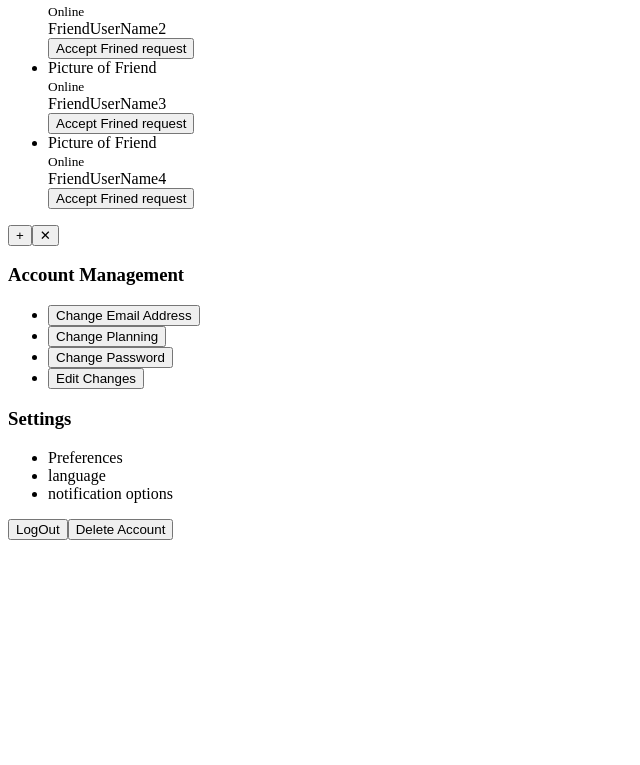
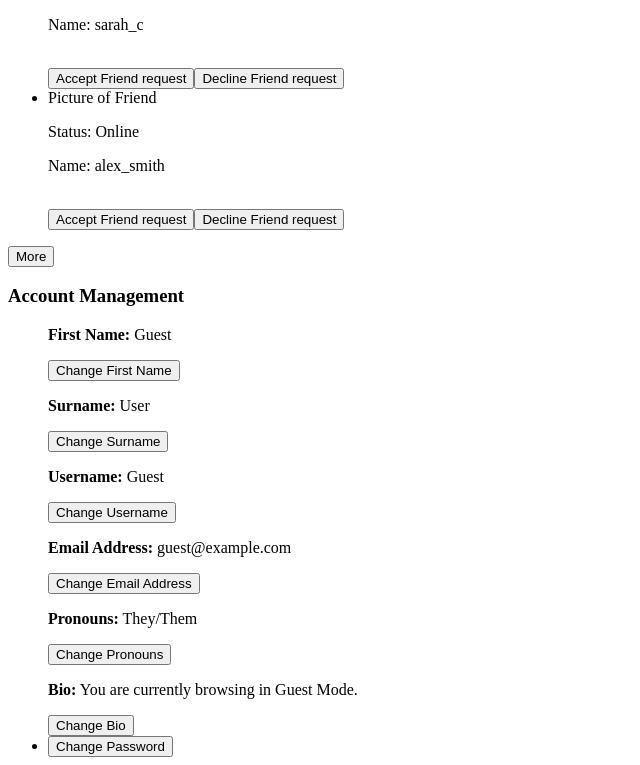
Before and after one commit to u23734176-del/IMY220-Photo-SharingWebsite-, a React (Vite) app in the folder SnapShare/Frontend/: page /profile in a window 1280 px wide. Shown: the part 675-1440 px from the top of the page, without its empty margins (0-640 px from the left). Before the commit the page ends 1223 px from the top, so only its background shows below. Built offline with nearby package versions, Linux system fonts and the light colour scheme.

Commit message:
Finished with Home, Profile and alot

```diff
--- a/SnapShare/Frontend/src/App.jsx
+++ b/SnapShare/Frontend/src/App.jsx
@@ -29,28 +29,36 @@ function App() {
       username: "tadiwanashe",
       firstname: "Tadiwanashe",
       surname: "Chigeza",
-      email: "tadiwanashe@example.com"
+      email: "tadiwanashe@example.com",
+      pronouns: "He/Him",
+      bio: "Full-stack developer building SnapShare!"
     },
     {
       id: 2,
       username: "john_doe",
       firstname: "John",
       surname: "Doe",
-      email: "john@example.com"
+      email: "john@example.com",
+      pronouns: "He/Him",
+      bio: "Photography enthusiast and world traveler."
     },
     {
       id: 3,
       username: "sarah_c",
       firstname: "Sarah",
       surname: "Connor",
-      email: "sarah@example.com"
+      email: "sarah@example.com",
+      pronouns: "She/Her",
+      bio: "Nature lover, coffee drinker, and tech fanatic."
     },
     {
       id: 4,
       username: "alex_smith",
       firstname: "Alex",
       surname: "Smith",
-      email: "alex@example.com"
+      email: "alex@example.com",
+      pronouns: "They/Them",
+      bio: "UX Designer & fashion blogger."
     }
   ]);
 
@@ -112,24 +120,24 @@ function App() {
       <Routes>
         <Route path="/" element={<LandingPage />} />
         <Route path="/themeOfDay" element={<ThemeOfDay />} />
+        <Route path="/home" element={<HomePage username={username} posts={posts} />} />
 
-        <Route path="/home" element={<HomePage username={username} posts={posts} />}/>
-        <Route path="/profile" element={ <ProfilePage username={username} posts={posts} users={users} friendsList={friendsList} setFriendsList={setFriendsList} />} />
+        {/* Supports both /profile (Guest) and /profile/1 (Specific User) */}
+        <Route
+          path="/profile"
+          element={<ProfilePage users={users} friendsList={friendsList} />}
+        />
+        <Route
+          path="/profile/:id"
+          element={<ProfilePage users={users} friendsList={friendsList} />}
+        />
 
-        <Route path="/posts" element={<Posts username={username} posts={posts} setPosts={setPosts}/>} />
-
-        <Route path="/friends" element={ <Friends friendsList={friendsList} setFriendsList={setFriendsList} />} />
-
+        <Route path="/posts" element={<Posts username={username} posts={posts} setPosts={setPosts} />} />
+        <Route path="/friends" element={<Friends friendsList={friendsList} setFriendsList={setFriendsList} />} />
         <Route path="/albums" element={<Albums />} />
 
-        <Route
-          path="/login"
-          element={<Login username={username} setUsername={setUsername} />}
-        />
-        <Route
-          path="/signUp"
-          element={<SignUp setUsername={setUsername} />}
-        />
+        <Route path="/login" element={<Login username={username} setUsername={setUsername} />} />
+        <Route path="/signUp" element={<SignUp setUsername={setUsername} />} />
       </Routes>
     </BrowserRouter>
   );
--- a/SnapShare/Frontend/src/Pages/HomePage.jsx
+++ b/SnapShare/Frontend/src/Pages/HomePage.jsx
@@ -22,7 +22,7 @@ function HomePage({ username, posts }) {
 
       {/* Page Description */}
       <div>
-        <p>Short Text Description of Page , like : "See what people are posting"</p>
+        <p>"See what people are posting"</p>
       </div>
 
       {/* Dropdown Filters */}
--- a/SnapShare/Frontend/src/Pages/ProfilePage.jsx
+++ b/SnapShare/Frontend/src/Pages/ProfilePage.jsx
@@ -1,19 +1,53 @@
 // src/Pages/ProfilePage.jsx
 
-import { useNavigate } from 'react-router-dom';
+import { useState } from 'react';
+import { useNavigate, useParams } from 'react-router-dom';
+import FriendsComponent from '../components/FriendsComponent';
 
-function ProfilePage({ username }) {
-  const navigate = useNavigate(); //[cite: 5]
+function ProfilePage({ users = [], friendsList = [] }) {
+  const navigate = useNavigate();
+  const { id } = useParams();
 
-  // Dummy friend items following the wireframe list
-  const friendsList = [
-    { id: 1, name: "Johan", status: "Online" },
-    { id: 2, name: "FriendUserName2", status: "Online" },
-    { id: 3, name: "FriendUserName3", status: "Online" },
-    { id: 4, name: "FriendUserName4", status: "Online" }
-  ];
+  // Helper to extract matching user or fallback to Guest
+  const getProfileData = (userId) => {
+    const matched = users.find((u) => u.id === Number(userId));
+    return matched ? { ...matched } : {
+      id: "Guest",
+      username: "Guest",
+      firstname: "Guest",
+      surname: "User",
+      email: "guest@example.com",
+      pronouns: "They/Them",
+      bio: "You are currently browsing in Guest Mode."
+    };
+  };
 
+  // Track prevId to sync state directly during render when route parameter changes
+  const [prevId, setPrevId] = useState(id);
+  const [userProfile, setUserProfile] = useState(() => getProfileData(id));
 
+  if (id !== prevId) {
+    setPrevId(id);
+    setUserProfile(getProfileData(id));
+  }
+
+  // Track active field being edited and input value
+  const [editingField, setEditingField] = useState(null);
+  const [tempValue, setTempValue] = useState("");
+
+  const handleStartEdit = (field, currentValue = "") => {
+    setEditingField(field);
+    setTempValue(currentValue);
+  };
+
+  const handleSaveEdit = (field) => {
+    setUserProfile((prev) => ({
+      ...prev,
+      [field]: tempValue
+    }));
+    setEditingField(null);
+    setTempValue("");
+  };
 
   const handleLogout = () => {
     navigate("/login");
@@ -33,45 +67,160 @@ function ProfilePage({ username }) {
       {/* Profile Details Block */}
       <section>
         <h2>Profile Details:</h2>
-        <p><strong>Username :</strong> {username || "Username"}</p>
-        <p><strong>Pronouns:</strong> He/him/Her</p>
-        <div>
-          <p><strong>Bio:</strong></p>
-          <p>bluh blubh bluh bluh blibj bluh</p>
-        </div>
+        <p><strong>User ID:</strong> {userProfile.id || "N/A"}</p>
       </section>
 
-      {/* Friends List Block */}
-      <section>
-        <h2>Friends</h2>
-        <ul>
-          {friendsList.map((friend) => (
-            <li key={friend.id}>
-              <span>Picture of Friend</span>
-              <br/>
-              <small>{friend.status} </small>
-              <br/>
-              <span>{friend.name} </span>
-              <br/>
-              <button type="button">Accept Frined request</button>
-              <br/>
-            </li>
-          ))}
-        </ul>
-        <div>
-          <button type="button">+</button>
-          <button type="button">✕</button>
-        </div>
-      </section>
+      {/* Friends Section Component */}
+      <FriendsComponent friendsList={friendsList} />
 
       {/* Account Management Section */}
       <section>
         <h3>Account Management</h3>
         <ul>
-          <li><button type="button">Change Email Address</button></li>
-          <li><button type="button">Change Planning</button></li>
-          <li><button type="button">Change Password</button></li>
-          <li><button type="button">Edit Changes</button></li>
+          {/* First Name */}
+          <div>
+            <p><strong>First Name:</strong> {userProfile.firstname}</p>
+            {editingField === "firstname" ? (
+              <div>
+                <input
+                  type="text"
+                  value={tempValue}
+                  onChange={(e) => setTempValue(e.target.value)}
+                  placeholder="Enter new first name"
+                />
+                <button type="button" onClick={() => handleSaveEdit("firstname")}>Save</button>
+                <button type="button" onClick={() => setEditingField(null)}>Cancel</button>
+              </div>
+            ) : (
+              <button type="button" onClick={() => handleStartEdit("firstname", userProfile.firstname)}>
+                Change First Name
+              </button>
+            )}
+          </div>
+
+          {/* Surname */}
+          <div>
+            <p><strong>Surname:</strong> {userProfile.surname}</p>
+            {editingField === "surname" ? (
+              <div>
+                <input
+                  type="text"
+                  value={tempValue}
+                  onChange={(e) => setTempValue(e.target.value)}
+                  placeholder="Enter new surname"
+                />
+                <button type="button" onClick={() => handleSaveEdit("surname")}>Save</button>
+                <button type="button" onClick={() => setEditingField(null)}>Cancel</button>
+              </div>
+            ) : (
+              <button type="button" onClick={() => handleStartEdit("surname", userProfile.surname)}>
+                Change Surname
+              </button>
+            )}
+          </div>
+
+          {/* Username */}
+          <div>
+            <p><strong>Username:</strong> {userProfile.username}</p>
+            {editingField === "username" ? (
+              <div>
+                <input
+                  type="text"
+                  value={tempValue}
+                  onChange={(e) => setTempValue(e.target.value)}
+                  placeholder="Enter new username"
+                />
+                <button type="button" onClick={() => handleSaveEdit("username")}>Save</button>
+                <button type="button" onClick={() => setEditingField(null)}>Cancel</button>
+              </div>
+            ) : (
+              <button type="button" onClick={() => handleStartEdit("username", userProfile.username)}>
+                Change Username
+              </button>
+            )}
+          </div>
+
+          {/* Email */}
+          <div>
+            <p><strong>Email Address:</strong> {userProfile.email}</p>
+            {editingField === "email" ? (
+              <div>
+                <input
+                  type="email"
+                  value={tempValue}
+                  onChange={(e) => setTempValue(e.target.value)}
+                  placeholder="Enter new email"
+                />
+                <button type="button" onClick={() => handleSaveEdit("email")}>Save</button>
+                <button type="button" onClick={() => setEditingField(null)}>Cancel</button>
+              </div>
+            ) : (
+              <button type="button" onClick={() => handleStartEdit("email", userProfile.email)}>
+                Change Email Address
+              </button>
+            )}
+          </div>
+
+          {/* Pronouns */}
+          <div>
+            <p><strong>Pronouns:</strong> {userProfile.pronouns}</p>
+            {editingField === "pronouns" ? (
+              <div>
+                <input
+                  type="text"
+                  value={tempValue}
+                  onChange={(e) => setTempValue(e.target.value)}
+                  placeholder="Enter new pronouns"
+                />
+                <button type="button" onClick={() => handleSaveEdit("pronouns")}>Save</button>
+                <button type="button" onClick={() => setEditingField(null)}>Cancel</button>
+              </div>
+            ) : (
+              <button type="button" onClick={() => handleStartEdit("pronouns", userProfile.pronouns)}>
+                Change Pronouns
+              </button>
+            )}
+          </div>
+
+          {/* Bio */}
+          <div>
+            <p><strong>Bio:</strong> {userProfile.bio}</p>
+            {editingField === "bio" ? (
+              <div>
+                <input
+                  type="text"
+                  value={tempValue}
+                  onChange={(e) => setTempValue(e.target.value)}
+                  placeholder="Enter new bio"
+                />
+                <button type="button" onClick={() => handleSaveEdit("bio")}>Save</button>
+                <button type="button" onClick={() => setEditingField(null)}>Cancel</button>
+              </div>
+            ) : (
+              <button type="button" onClick={() => handleStartEdit("bio", userProfile.bio)}>
+                Change Bio
+              </button>
+            )}
+          </div>
+
+          <li>
+            {editingField === "password" ? (
+              <div>
+                <input
+                  type="password"
+                  value={tempValue}
+                  onChange={(e) => setTempValue(e.target.value)}
+                  placeholder="Enter new password"
+                />
+                <button type="button" onClick={() => handleSaveEdit("password")}>Save Password</button>
+                <button type="button" onClick={() => setEditingField(null)}>Cancel</button>
+              </div>
+            ) : (
+              <button type="button" onClick={() => handleStartEdit("password", "")}>
+                Change Password
+              </button>
+            )}
+          </li>
         </ul>
       </section>
 
@@ -80,8 +229,8 @@ function ProfilePage({ username }) {
         <h3>Settings</h3>
         <ul>
           <li>Preferences</li>
-          <li>language</li>
-          <li>notification options</li>
+          <li>Language</li>
+          <li>Notification options</li>
         </ul>
       </section>
 
@@ -98,8 +247,4 @@ function ProfilePage({ username }) {
   );
 }
 
-// Friends Componenet
-
-//
-
-export default ProfilePage; //[cite: 5]
+export default ProfilePage;
--- /dev/null
+++ b/SnapShare/Frontend/src/components/FriendsComponent.jsx
@@ -0,0 +1,56 @@
+
+import { useState } from 'react';
+import { Link } from 'react-router-dom';
+
+function FriendsComponent({ friendsList = [] }) {
+  const [friendStatuses, setFriendStatuses] = useState({});
+
+  const handleAccept = (friendId) => {
+    setFriendStatuses((prev) => ({ ...prev, [friendId]: "Accepted" }));
+  };
+
+  const handleDecline = (friendId) => {
+    setFriendStatuses((prev) => ({ ...prev, [friendId]: "Declined" }));
+  };
+
+  return (
+    <section>
+      <h2>Friends</h2>
+      <ul>
+        {friendsList.map((friend) => {
+          const currentStatus = friendStatuses[friend.id];
+
+          return (
+            <li key={friend.id}>
+              <span>Picture of Friend</span>
+              <br />
+              <p>Status: {friend.status}</p>
+              <p>Name: {friend.name}</p>
+              <br />
+              {currentStatus ? (
+                <p><strong>{currentStatus}</strong></p>
+              ) : (
+                <>
+                  <button type="button" onClick={() => handleAccept(friend.id)}>
+                    Accept Friend request
+                  </button>
+                  <button type="button" onClick={() => handleDecline(friend.id)}>
+                    Decline Friend request
+                  </button>
+                </>
+              )}
+              <br />
+            </li>
+          );
+        })}
+      </ul>
+      <div>
+        <Link to="/friends">
+          <button type="button">More</button>
+        </Link>
+      </div>
+    </section>
+  );
+}
+
+export default FriendsComponent;
--- a/SnapShare/Frontend/src/components/Login.jsx
+++ b/SnapShare/Frontend/src/components/Login.jsx
@@ -1,111 +1,131 @@
 // Login in page
 //Tadiwanashe Chigeza u23734276
 
+// Login.jsx
 import { useState } from "react";
+import { useNavigate, Link } from "react-router-dom";
 
-function Login({ username , setUsername }) {
-
-    const [ password , setPassword ] = useState(""); //password for the Login page
-    const [errorMessage, setErrorMessage] = useState(""); //error messae
+function Login({ username = "", setUsername }) {
+  const [password, setPassword] = useState("");
+  const [errorMessage, setErrorMessage] = useState("");
   const [showPassword, setShowPassword] = useState(false);
 
+  const navigate = useNavigate();
 
-//valdation logic
-const validateForm =(username , password) =>{
-
-    if (!username.trim()) {//if username is empty
-            setErrorMessage("Please enter the username");
-            return;
-
-        }if (username.trim().length < 3) {
-            setErrorMessage("Username must be at least 3 characters long.");
-            return;
-        }else if( !password.trim()){
-            setErrorMessage("Please enter the password");
-            return;
-
-        } else if( password.length < 6){
-            setErrorMessage("Password must be 6 characters long");
-            return;
+  const validateForm = (userVal, passVal) => {
+    if (!userVal || !userVal.trim()) {
+      return "Please enter your username.";
+    }
+    if (userVal.trim().length < 3) {
+      return "Username must be at least 3 characters long.";
+    }
+    if (!passVal || !passVal.trim()) {
+      return "Please enter your password.";
+    }
+    if (passVal.length < 6) {
+      return "Password must be at least 6 characters long.";
     }
     return null;
-}
-//Send Form (Clinet-side -Requests)
+  };
+
   const handleSubmit = async (event) => {
     event.preventDefault();
+    setErrorMessage("");
 
-        // validation check
-        const validationError = validateForm( username, password);
-
+    // Run client-side format checks
+    const validationError = validateForm(username, password);
     if (validationError) {
       setErrorMessage(validationError);
       return;
     }
-        console.log("Username:"+ username);
-        console.log("Passwrod:" + password);
 
-        //Post request to Express endpoint
-        try{
-                // Relative URL routes through dev proxy (no CORS issues)
+    try {
       const response = await fetch("/api/login", {
         method: "POST",
         headers: { "Content-Type": "application/json" },
-        body: JSON.stringify({ username: username.trim(), password })
+        body: JSON.stringify({
+          username: username.trim(),
+          password: password,
+        }),
       });
 
       const data = await response.json();
 
+      // Handles 400 & 401 errors from server ("Username does not exist" or "Incorrect password")
       if (!response.ok) {
         setErrorMessage(data.error || "Login failed.");
         return;
       }
 
-      // Update global username state with server response data
+      // Update global username state on successful authentication
+      if (data.user && data.user.username) {
         setUsername(data.user.username);
-        }catch{
-            setErrorMessage("Unable to connect to the server. Ensure server.js is running.");
       }
+
+      setPassword("");
+      navigate("/home");
+    } catch (error) {
+      console.error("Fetch Error:", error);
+      setErrorMessage("Server connection error.");
     }
-    return(
+  };
+
+  return (
     <div>
-                <h1>Login into </h1>
-                <img src="../assets/logo.png" alt="SnapShare"/>
-                <div id="Login-in containter">
+      <h1>Login into SnapShare</h1>
+      <img src="../assets/logo.png" alt="SnapShare" />
+      <div id="Login-container">
         <form onSubmit={handleSubmit}>
           <div>
-                                    <label htmlFor ="username">Username:</label>
-                                    <br/>
-                                <input type="text"
+            <label htmlFor="username">Username:</label>
+            <br />
+            <input
+              type="text"
               id="username"
-                                        value ={username}
-                                        onChange={(event => setUsername(event.target.value))}
-                                        placeholder="Please enter the UsernameID"
+              value={username || ""}
+              onChange={(event) => setUsername(event.target.value)}
+              placeholder="Enter your Username"
             />
           </div>
 
           <div>
-                                    <label htmlFor ="password">Password:</label>
-                                    <br/>
-                                    <input type={showPassword ? "text" : "password"}
+            <label htmlFor="password">Password:</label>
+            <br />
+            <input
+              type={showPassword ? "text" : "password"}
               id="password"
-                                            value={password}
-                                            onChange={(event => setPassword(event.target.value))}
-                                            placeholder="Please eater your passwword"
+              value={password || ""}
+              onChange={(event) => setPassword(event.target.value)}
+              placeholder="Enter your password"
             />
-                                    <br/>
-                                        <button type="button" onClick={() => setShowPassword(!showPassword)}>Show Password</button>
-                                        {
-                                            showPassword ? "Hide password": "Show Password"
-                                        }
+            <br />
+            <button
+              type="button"
+              onClick={() => setShowPassword(!showPassword)}
+            >
+              {showPassword ? "Hide Password" : "Show Password"}
+            </button>
           </div>
+
+          {errorMessage && (
             <div>
-                                    {errorMessage && <p style={{ color: "red" }}>{errorMessage}</p>}
+              <p style={{ color: "red" }}>{errorMessage}</p>
+            </div>
+          )}
 
-                                </div>
+          <br />
           <button type="submit">Log In</button>
         </form>
       </div>
+
+      <div id="SignUpInstead">
+        <p>Don't have an account?</p>
+        <Link to="/signUp">
+          <button type="button">Get Started</button>
+        </Link>
       </div>
-    )
+    </div>
+  );
 }
+
 export default Login;
--- a/SnapShare/Frontend/src/components/SignUp.jsx
+++ b/SnapShare/Frontend/src/components/SignUp.jsx
@@ -1,6 +1,7 @@
 // Sign Up page
 // Tadiwanashe Chigeza
 import { useState } from "react";
+import { Link , useNavigate } from "react-router-dom";
 // import {useNavigate} from "react-router-dom" // use to navigate to HomePage
 
 //validation logic
@@ -60,7 +61,9 @@ function SignUp({setUsername}){
         const [showPassword, setShowPassword] = useState(false);
         const [errorMessage, setErrorMessage] = useState("");
 
-        const handleSubmit = (event) => {
+        const navigate = useNavigate();
+
+        const handleSubmit = async (event) => {
         event.preventDefault();
         setErrorMessage("");
 
@@ -71,18 +74,42 @@ function SignUp({setUsername}){
             usernameID,
             email,
             password,
-            confirmPassword
+            confirmPassword,
+            pronouns
         );
         if (validationError) {
             setErrorMessage(validationError);
             return;
         }
+        try {
+            const response = await fetch("/api/signup", {
+            method: "POST",
+            headers: { "Content-Type": "application/json" },
+            body: JSON.stringify( {
+                firstname: firstname.trim(),
+                surname: surname.trim(),
+                username: usernameID.trim(),
+                email: email.trim(),
+                password: password,
+                pronouns: pronouns,
+            }),
+        });
 
-        // 2. Send user-entered username state to App.jsx
-        setUsername(usernameID);
+    const data = await response.json();
 
-        console.log("Username:"+ usernameID);
-        console.log("Passwrod:" + password);
+    if (!response.ok) {
+      setErrorMessage(data.error || "Sign-up failed.");
+      return;
+    }
+
+    // 3. Update global username state and redirect to home
+        setUsername(data.user.username);
+        navigate("/home");
+
+    } catch (error) {
+            console.error("Fetch Error:", error);
+            setErrorMessage("Unable to connect to Express backend.");
+        }
     };
 
     return (
@@ -203,6 +230,16 @@ function SignUp({setUsername}){
                     <button type="submit">Sign Up</button>
                 </form>
             </div>
+
+            <div id="SignUpInstead">
+        <p> Have an account?</p>
+            <Link to="/login">
+             <button>
+                Sign in
+             </button>
+          </Link>
+      </div>
+
         </div>
     );
 }
```
Also changed, not shown: SnapShare/Frontend/vite.config.js (+12 -0 lines), SnapShare/Frontend/src/components/ProfilePreview.jsx (added), 2 other files (tests, documents, lock files or other folders). Lines whose indentation alone changed are shown as unchanged.
